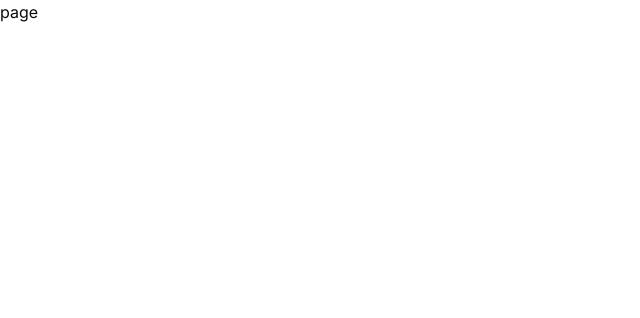
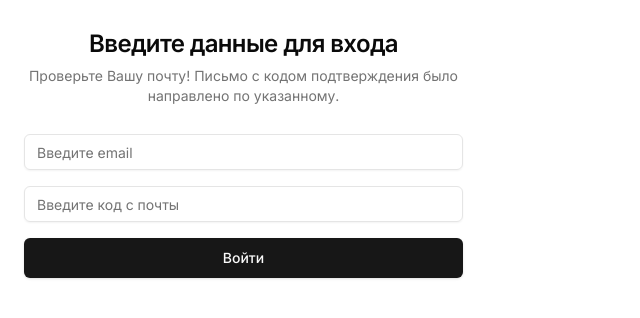
Before and after one commit to improved-sleepyhead/hackathon-frontend, a Next.js app: page / in a window 1280 px wide. Shown: the top 318 px of the page, without its empty margins (0-640 px from the left). Built offline with nearby package versions, Linux system fonts and the light colour scheme.

Commit message:
added feature: login card

```diff
--- a/src/app/(marketing)/page.tsx
+++ b/src/app/(marketing)/page.tsx
@@ -1,7 +1,9 @@
+import { LoginCard } from "@/features/auth/components/login-card";
+
 const MarketingPage = () => {
   return (
     <div>
-      page
+      <LoginCard />
     </div>
   );
 };
--- a/src/features/email-enter-card.tsx
+++ b/src/features/auth/components/email-enter-card.tsx
@@ -49,9 +49,9 @@ export const EmailEnterCard = () => {
         });
 
         toast.promise(promise, {
-            loading: "Регистрация аккаунта...",
-            success: "Успешная регистрация!",
-            error: (error) => error?.response?.data?.message || "Ошибка регистрации",
+            loading: "Отправка кода на почту...",
+            success: "Код успешно отправлен!",
+            error: (error) => error?.response?.data?.message || "Ошибка отправки кода на почту",
         });
     };
 
--- /dev/null
+++ b/src/features/auth/components/login-card.tsx
@@ -0,0 +1,97 @@
+"use client"
+
+import { z } from "zod";
+import { useForm } from "react-hook-form";
+import { zodResolver } from "@hookform/resolvers/zod";
+import { useRouter } from "next/navigation";
+import { toast } from "sonner";
+
+import { Button } from "@/shared/ui/kit/button";
+import { Card, CardContent, CardDescription, CardHeader, CardTitle } from "@/shared/ui/kit/card";
+import { Input } from "@/shared/ui/kit/input";
+import {
+    Form,
+    FormControl,
+    FormField,
+    FormItem,
+    FormMessage,
+} from "@/shared/ui/kit/form";
+import { AuthForm } from "@/shared/api/types/auth.types";
+import { authService } from "@/shared/api/services/auth.service";
+
+const formSchema = z.object({
+    email: z.string().trim().min(1, "Необходимое поле").email("Неверный email"),
+    code: z.string().min(1, "Необходимое поле"),
+});
+
+export const LoginCard = () => {
+    const router = useRouter();
+
+    const form = useForm<z.infer<typeof formSchema>>({
+        resolver: zodResolver(formSchema),
+        defaultValues: {
+          email: "",
+          code: "",
+        },
+    });
+
+    const onSubmit = async (values: z.infer<typeof formSchema>) => {
+        const promise = authService.login(values as AuthForm)
+            .then(() => {
+            form.reset();
+            router.push("/");
+        });
+
+        toast.promise(promise, {
+            loading: "Вход в систему...",
+            success: "Успешный вход!",
+            error: (error) => error?.response?.data?.message || "Ошибка входа",
+        });
+    };
+
+    const isLoading = form.formState.isSubmitting;
+
+    return (
+        <Card className="w-full h-full md:w-[487px] border-none shadow-none">
+            <CardHeader className="flex items-center justify-center text-center p-7">
+                <CardTitle className="text-2xl">Введите данные для входа</CardTitle>
+                <CardDescription>
+                    Проверьте Вашу почту! Письмо с кодом подтверждения было направлено по указанному.
+                </CardDescription>
+            </CardHeader>
+            <CardContent>
+                <Form {...form}>
+                    <form onSubmit={form.handleSubmit(onSubmit)} className="space-y-4">
+                        <FormField
+                            name="email"
+                            control={form.control}
+                            render={({ field }) => (
+                                <FormItem>
+                                    <FormControl>
+                                        <Input {...field} type="email" placeholder="Введите email" />
+                                    </FormControl>
+                                    <FormMessage />
+                                </FormItem>
+                            )}
+                        />
+                        <FormField
+                            name="code"
+                            control={form.control}
+                            render={({ field }) => (
+                                <FormItem>
+                                    <FormControl>
+                                        <Input {...field} type="code" placeholder="Введите код с почты" />
+                                    </FormControl>
+                                    <FormMessage />
+                                </FormItem>
+                            )}
+                        />
+                        <Button type="submit" disabled={isLoading} size="lg" className="w-full">
+                            {isLoading ? "Загрузка..." : "Войти"}
+                        </Button>
+                    </form>
+                </Form>
+            </CardContent>
+        </Card>
+    );
+};
--- a/src/shared/api/interceptors/interceptors.ts
+++ b/src/shared/api/interceptors/interceptors.ts
@@ -6,7 +6,7 @@ import { errorCatch } from '@/shared/api/errors/error'
 
 
 const options: CreateAxiosDefaults = {
-	baseURL: process.env.BASE_URL,
+	baseURL: "https://yamata-no-orochi.nktkln.com/auth/auth",
 	headers: {
 		'Content-Type': 'application/json'
 	},
--- a/src/shared/api/types/auth.types.ts
+++ b/src/shared/api/types/auth.types.ts
@@ -1,6 +1,6 @@
 export interface AuthForm {
 	email: string,
-    code: number
+    code: string,
 };
 
 export interface MailForm {
```
